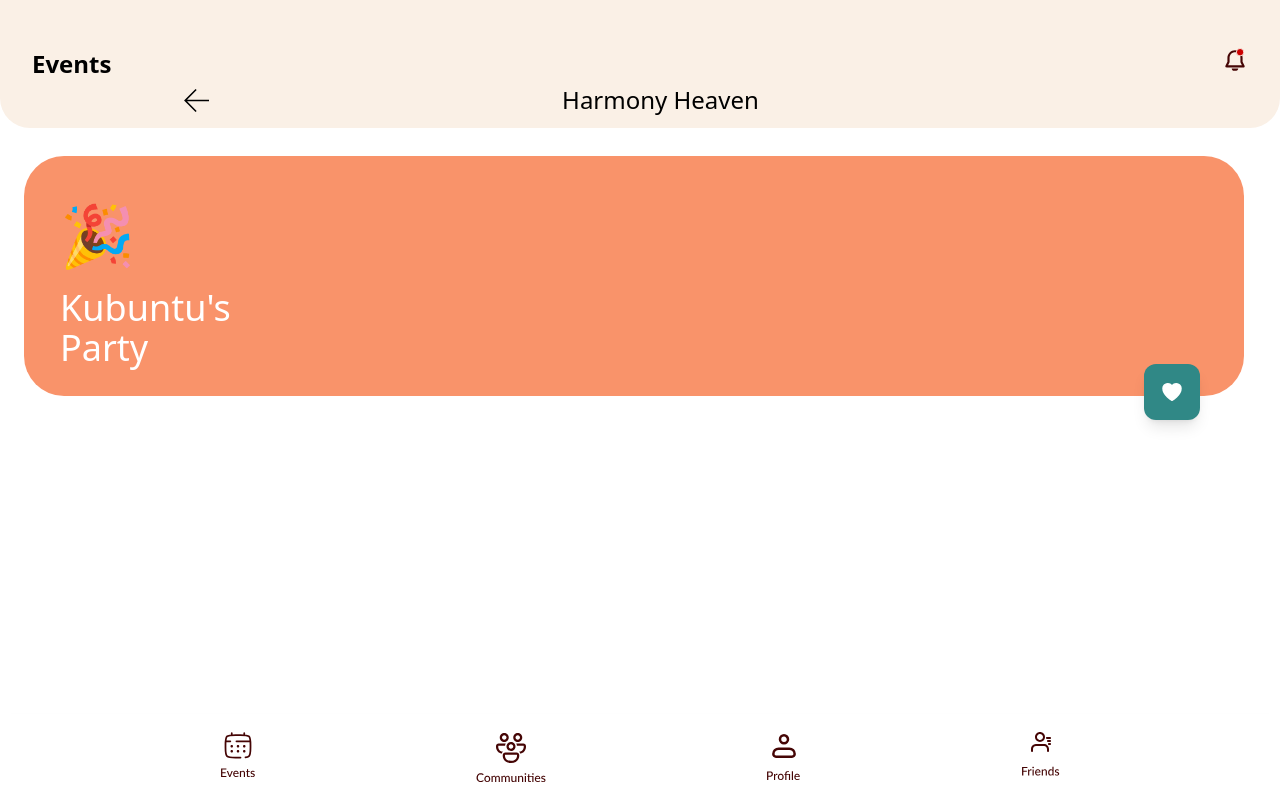
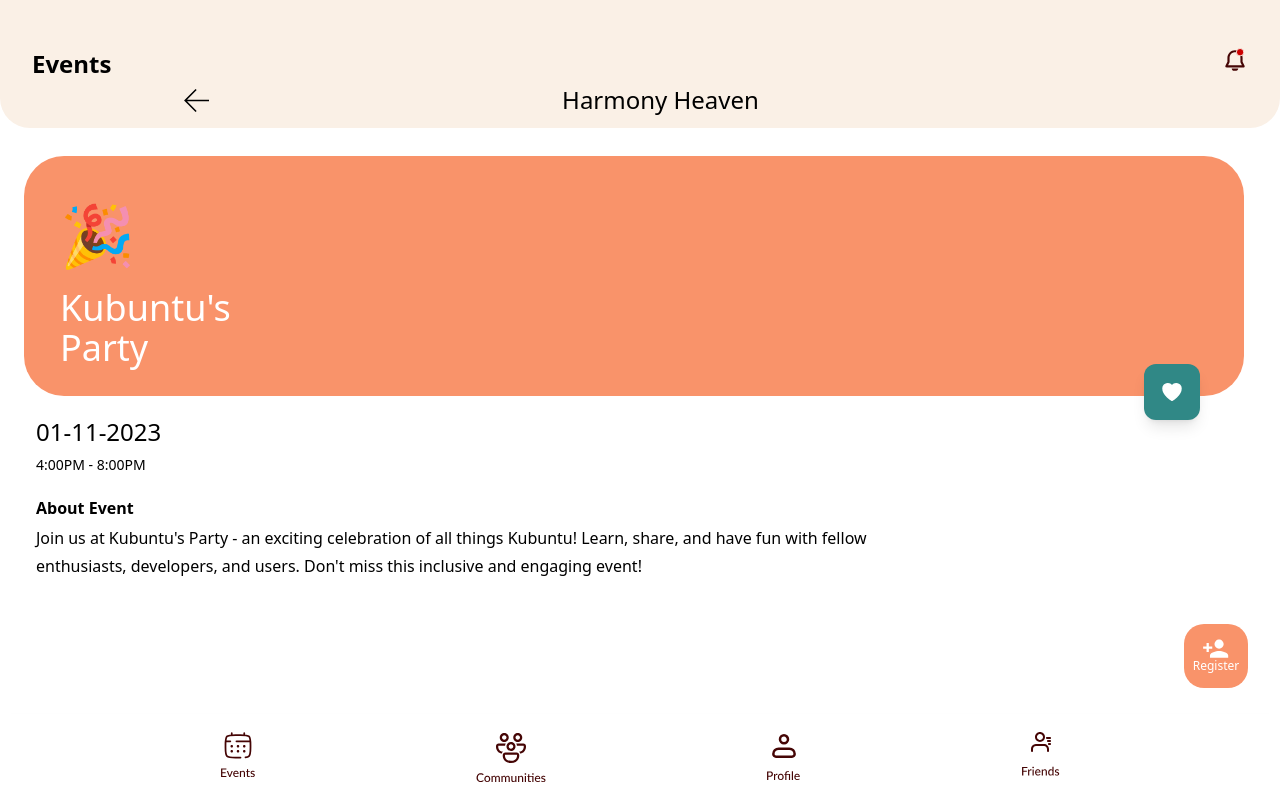
Before and after one commit to assudani66/Palikin, a React (Vite) app: page /events/details in a window 1280 px wide. Built offline with nearby package versions, Linux system fonts and the light colour scheme.

Commit message:
feat: Event Details Page

```diff
--- a/src/components/header/Header.jsx
+++ b/src/components/header/Header.jsx
@@ -1,8 +1,8 @@
 import React from 'react'
 
-export const Header = ({heading}) => {
+export const Header = ({heading,padding}) => {
   return (
-    <div className='flex justify-between py-12 px-8 bg-background rounded-b-[30px]'>
+    <div className={`flex justify-between pt-12 ${padding?? "pb-12"} px-8 bg-background rounded-b-[30px] `}>
       <h1 className='text-2xl font-bold '>{heading}</h1>
       <svg width="26" height="26" viewBox="0 0 26 26" fill="none" xmlns="http://www.w3.org/2000/svg">
 <g clip-path="url(#clip0_19_497)">
--- a/src/pages/eventDetails/EventDetails.jsx
+++ b/src/pages/eventDetails/EventDetails.jsx
@@ -2,7 +2,7 @@ import React, {useState} from 'react'
 import {useNavigate} from "react-router-dom";
 
 import { Header } from '../../components'
-
+import { ActionButton } from '../../components';
 
 
 export const EventDetails = () =>
@@ -15,8 +15,8 @@ export const EventDetails = () =>
     const [like,setLike] = useState(false);
 
   return (
-    <div className="flex flex-col">
-      <header className="flex flex-col relative">
+    <div className="flex flex-col overflow-x-hidden ">
+      <header className="flex flex-col relative h ">
         <Header heading="Events" />
         <section className=" absolute bottom-3 ml-2 flex justify-around items-center w-full font-normal">
         <svg width="25" height="23" viewBox="0 0 25 23" fill="none" xmlns="http://www.w3.org/2000/svg" onClick={()=>navigate("/events")}>
@@ -47,6 +47,18 @@ export const EventDetails = () =>
       }
 
       </main>
+
+      <section className='mt-4 ml-9 w-fit'>
+        <h1 className='text-2xl font-medium leading-10  '>01-11-2023</h1>
+        <span className='text-sm font-medium '>4:00PM - 8:00PM</span>
+      </section>
+
+      <aside className='mt-4 ml-9 '>
+        <h1 className='text-base font-bold leading-8'>About Event</h1>
+        <p className='leading-7 max-w-[70%] '>Join us at Kubuntu's Party - an exciting celebration of all things Kubuntu! Learn, share, and have
+           fun with fellow enthusiasts, developers, and users. Don't miss this inclusive and engaging event!</p>
+      </aside>
+      <ActionButton type="register" />
     </div>
   )
 }
```
Also changed, not shown: src/components/navBar/NavBar.jsx (+1 -1 lines).
